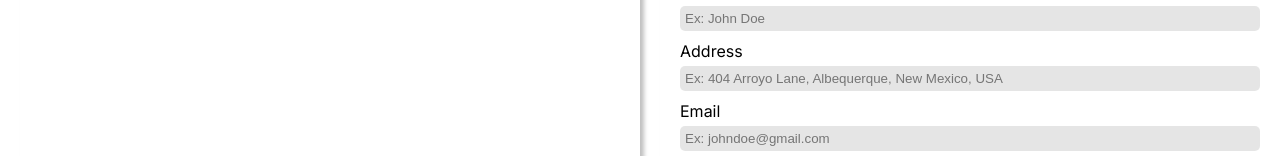
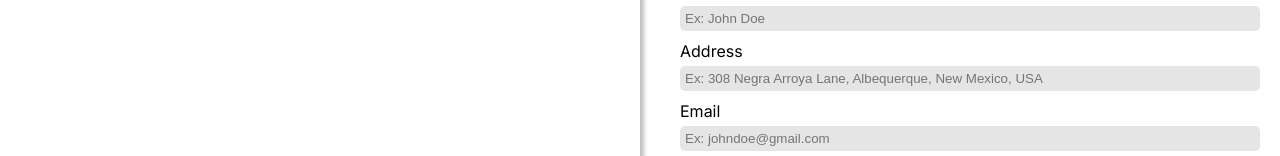
Before and after one commit to pranavkannepalli/stree-shakti-prabodhini, a Next.js app: page /checkout in a window 1280 px wide. Shown: the part 418-574 px from the top of the page. Built offline with nearby package versions, Linux system fonts and the light colour scheme.

Commit message:
slight change

```diff
--- a/src/app/checkout/page.tsx
+++ b/src/app/checkout/page.tsx
@@ -111,7 +111,7 @@ export default function CheckoutContent() {
                             />
                             <label htmlFor='address'>Address</label>
                             <input
-                                placeholder="Ex: 404 Arroyo Lane, Albequerque, New Mexico, USA"
+                                placeholder="Ex: 308 Negra Arroya Lane, Albequerque, New Mexico, USA"
                                 onChange={(e) => setAddress(e.target.value)}
                                 required={true}
                                 id="address"
```
